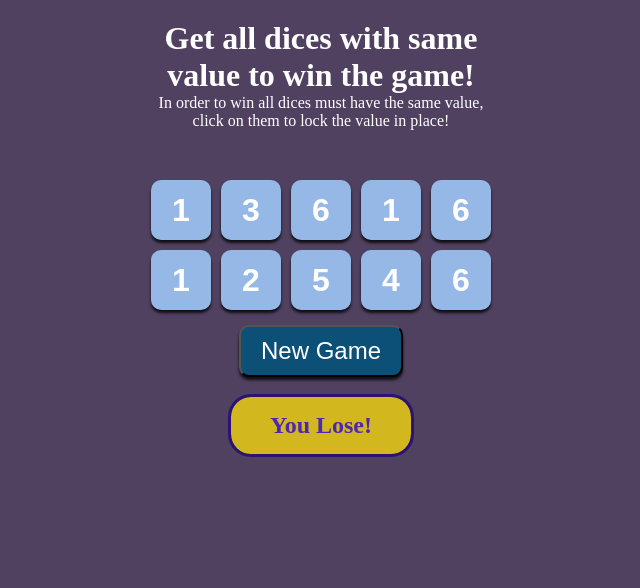
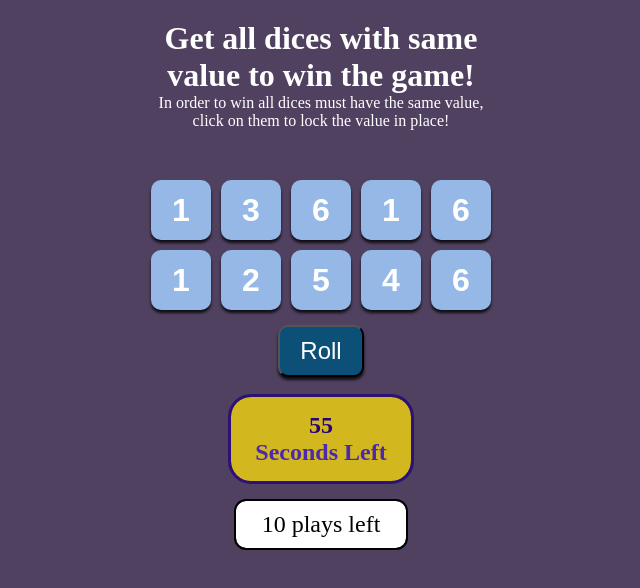
Before and after one commit to rodolfofrainer/tenzies, a React (Vite) app: page / in a window 1280 px wide. Shown: the top 588 px of the page, without its empty margins (319-959 px from the left). Built offline with nearby package versions, Linux system fonts and the light colour scheme.

Commit message:
game ends when player is out of plays

```diff
--- a/src/App.tsx
+++ b/src/App.tsx
@@ -1,5 +1,4 @@
-import { JSX, useEffect } from "react";
-import { useState } from "react";
+import { JSX, useState } from "react";
 import { nanoid } from "nanoid";
 import Confetti from "react-confetti";
 import { useTimer } from "react-timer-hook";
@@ -17,10 +16,11 @@ type Dice = {
 };
 
 export default function App(): JSX.Element {
-  const GAME_TIME = 2;
+  const GAME_TIME = 60;
 
   const [dice, setDice] = useState(generateAllNewDice());
   const [gameFinished, setGameFinished] = useState(false);
+  const [numberOfPlays, setNumberOfPlays] = useState(10);
 
   // timer logic
   const [time, setTime] = useState(() => {
@@ -53,6 +53,7 @@ export default function App(): JSX.Element {
   // UPDATE isHeld value from Dice Obj
   function holdButton(id: string): void {
     if (!gameFinished) {
+      removeAPlay();
       setDice((oldDice) => {
         return oldDice.map((die) => {
           return die.id === id ? { ...die, isHeld: !die.isHeld } : die;
@@ -88,11 +89,16 @@ export default function App(): JSX.Element {
 
   //GAME OVER
   function gameOver(): void {
-    const currentTime = new Date();
-    if (time.getSeconds() - currentTime.getSeconds() <= 0) {
-      gameWon = false;
-      setGameFinished(true);
-      console.log("lost");
+    gameWon = false;
+    setGameFinished(true);
+  }
+
+  function removeAPlay() {
+    if (numberOfPlays > 0) {
+      setNumberOfPlays((play) => play - 1);
+      if (numberOfPlays === 1) {
+        gameOver();
+      }
     }
   }
 
@@ -139,6 +145,9 @@ export default function App(): JSX.Element {
       ) : (
         <MyTimer expiryTimestamp={time} />
       )}
+      <div className="number-of-plays">
+        <p>{`${numberOfPlays} play${numberOfPlays > 1 ? "s" : ""} left`}</p>
+      </div>
     </main>
   );
 }
--- a/src/index.css
+++ b/src/index.css
@@ -59,6 +59,12 @@ main {
   outline: solid 3px rgb(255, 236, 130);
 }
 
+.isHeld:hover {
+  font-size: 2.5rem;
+  background-color: green;
+  outline: solid 3px rgb(255, 255, 255);
+}
+
 .bottom-button {
   margin-top: 15px;
   font-size: 1.5rem;
@@ -96,3 +102,17 @@ main {
 .timer-container > span {
   color: rgb(39, 3, 124);
 }
+
+.number-of-plays {
+  margin-right: auto;
+  margin-left: auto;
+  color: black;
+  font-size: 1.5rem;
+  background-color: white;
+  max-width: 150px;
+  padding: 10px;
+  outline: solid 2px black;
+  border-radius: 10px;
+  margin-top: 20px;
+  text-align: center;
+}
```
